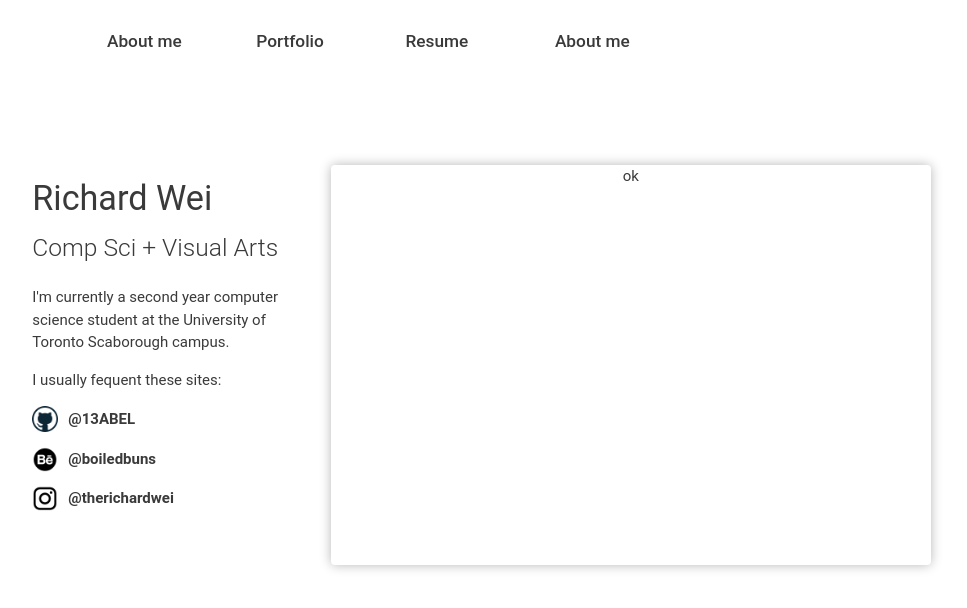
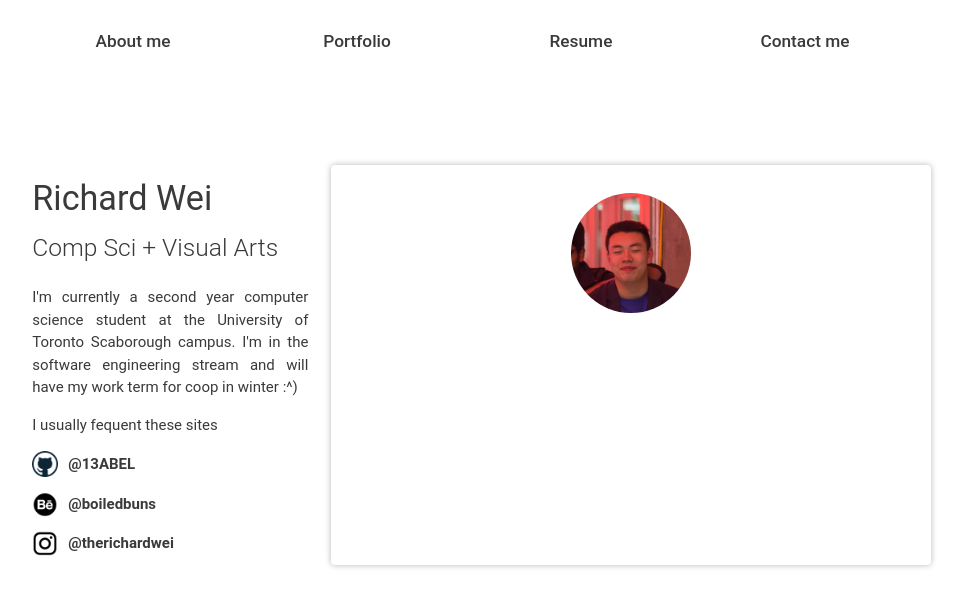
Before and after one commit to 13ABEL/ily, a plain HTML site: page index.html in a window 1280 px wide. Shown: the whole page, without its empty margins (171-1138 px from the left). Drawn offline with nearby package versions, Linux system fonts and the light colour scheme.

Commit message:
formatted some text in the description, changed some of the pseudo nav bar placements

```diff
--- a/dank_shit.css
+++ b/dank_shit.css
@@ -1,3 +1,7 @@
+a {
+  color: #3a3a3a;
+}
+
 #profile {
   max-width: 130px;
   max-height: 130px;
@@ -15,7 +19,7 @@ body {
 
 #pseudo-nav {
   padding-top: 20px;
-   padding-bottom: 80px;
+  padding-bottom: 80px;
 }
 
 #self h4{
@@ -32,6 +36,10 @@ body {
   padding-bottom: 10px;
 }
 
+#self p {
+  text-align: justify;
+}
+
 
 #navbar {
   padding-top: 40px;
@@ -40,11 +48,6 @@ body {
 
 .card {
   margin-bottom: 40px;
-}
-
-
-.thumbnail {
-
 }
 
 #icon-panel img{
@@ -61,14 +64,20 @@ body {
 }
 
 
-
+/* for the card display panel */
 #display {
   width: 600px;
   height: 400px;
+  padding: 28px 10px 20px 10px;
   border-radius: 4px;
-  box-shadow: 0px 0px 12px 0px #b7b7b7;
+  box-shadow: 0 0 6px #b7b7b7;
 }
 
 #display a {
   margin-top: 100px;
 }
+
+#display img {
+  max-width: 120px;
+  max-height: 120px;
+}
--- a/index.html
+++ b/index.html
@@ -24,39 +24,41 @@
       </ul>
       -->
 
-      <!-- for the navbar -->
+      <!-- shitty navbar, no need for an actual navbar-->
       <div id="pseudo-nav" class="row">
-        <div class="col m2 offset-m1">
+        <center>
+          <div class="col m3">
             <h6 href="#">  About me </h6>
           </div>
-        <div class="col m2">
+          <div class="col m3">
             <h6 href="#">  Portfolio </h6>
           </div>
-        <div class="col m2 ">
+          <div class="col m3">
             <h6 href="#">  Resume </h6>
           </div>
-        <div class="col m2">
-          <h6 href="#">  About me </h6>
+          <div class="col m3">
+            <h6 href="#">  Contact me </h6>
           </div>
-
+        </center>
       </div>
 
 
 
       <div class="row">
-        <!-- right side - info and content -->
+        <!-- left side - text info -->
         <div id="self" class="col m4">
           <h4> Richard Wei </h4>
           <h5> Comp Sci + Visual Arts </h5>
           <p>
             I'm currently a second year computer science student at the University of
-            Toronto Scaborough campus.
+            Toronto Scaborough campus. I'm in the software engineering stream and will
+            have my work term for coop in winter :^)
           </p>
           <p>
-            I usually fequent these sites:
+            I usually fequent these sites
           </p>
 
-
+          <!-- links to profiles on other websites -->
           <div id="icon-panel">
             <a href="https://github.com/13ABEL">
               <img class="responsive-img" src="images/icons/git.png" />
@@ -74,17 +76,17 @@
 
         </div>
 
-
-        <div class="col m6">
+        <!-- right side - card info -->
+        <div class="col m8">
+            <center>
+              <div id="display" class="card z-depth-1">
+                <img class="circle" src="images/myface.jpg" />
+              </div>
+            </center>
 
 
-          <center>
-            <div id="display" class="card z-depth-1">
-              ok
-            </div>
 
 
-          </center>
         </div>
 
       </div>
```
Lines whose indentation alone changed are shown as unchanged.
